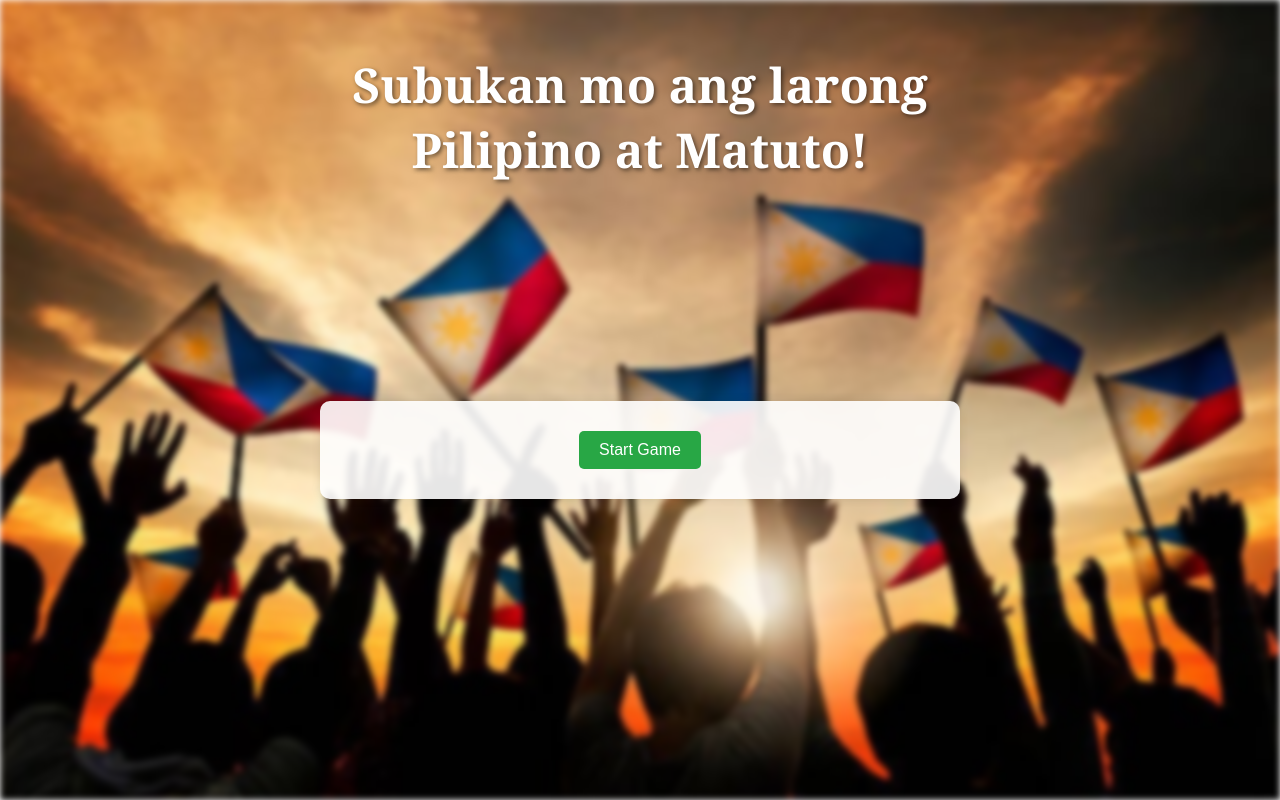
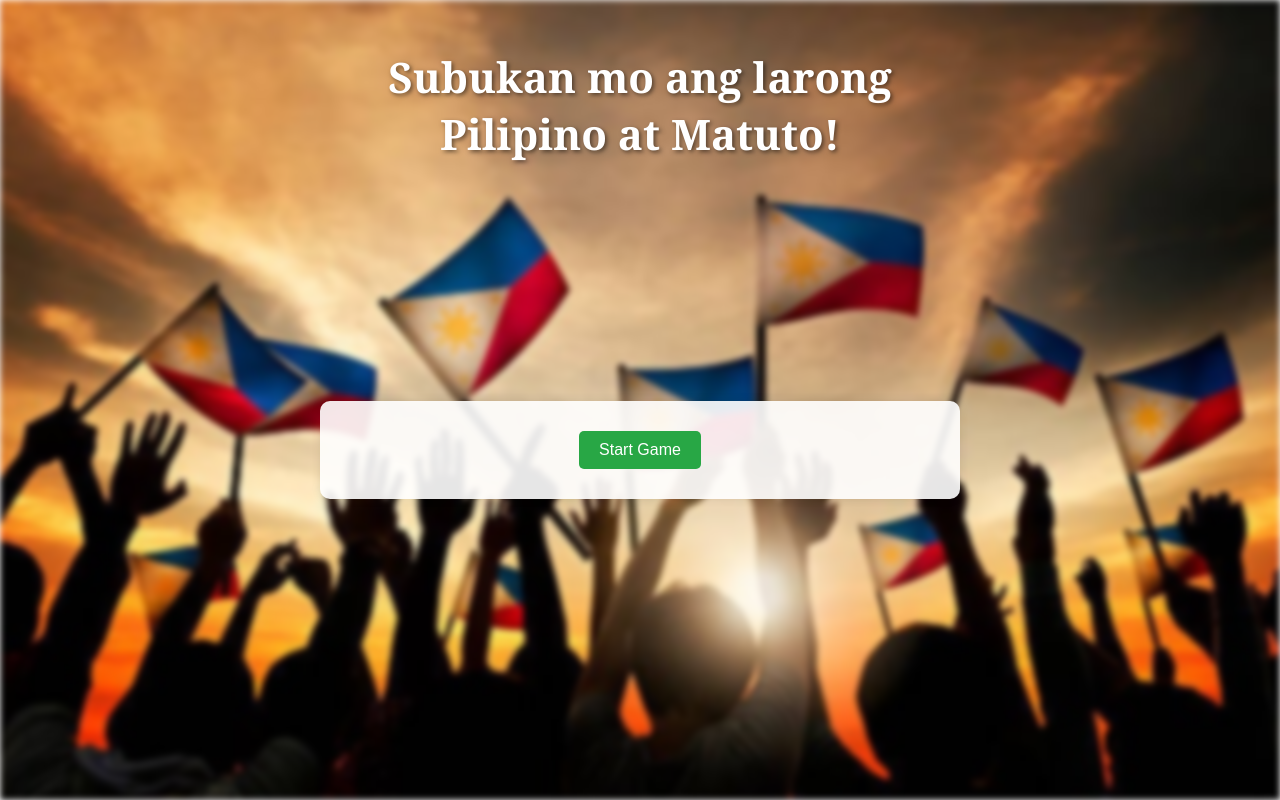
Before and after one commit to ken21n/Likhang-Bayan, a plain HTML site: page index.html in a window 1280 px wide. Drawn offline with Linux system fonts and the light colour scheme.

Commit message:
Update style.css

```diff
--- a/style.css
+++ b/style.css
@@ -121,7 +121,7 @@ body::before {
 }
 
 .starting-text {
-    font-size: 48px;
+    font-size: 42px;
     font-weight: bold;
     color: white;
     text-align: center;
```
